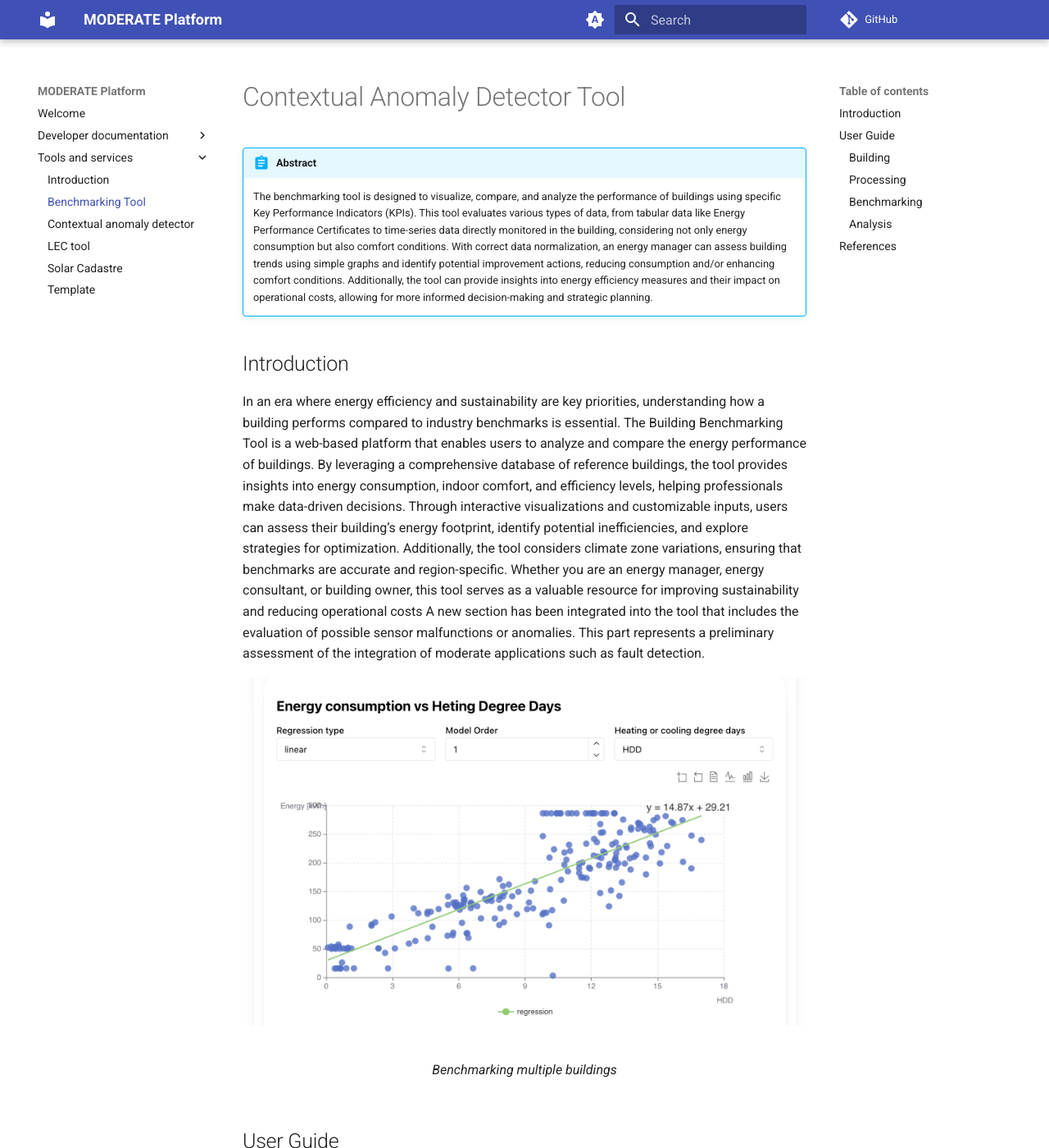
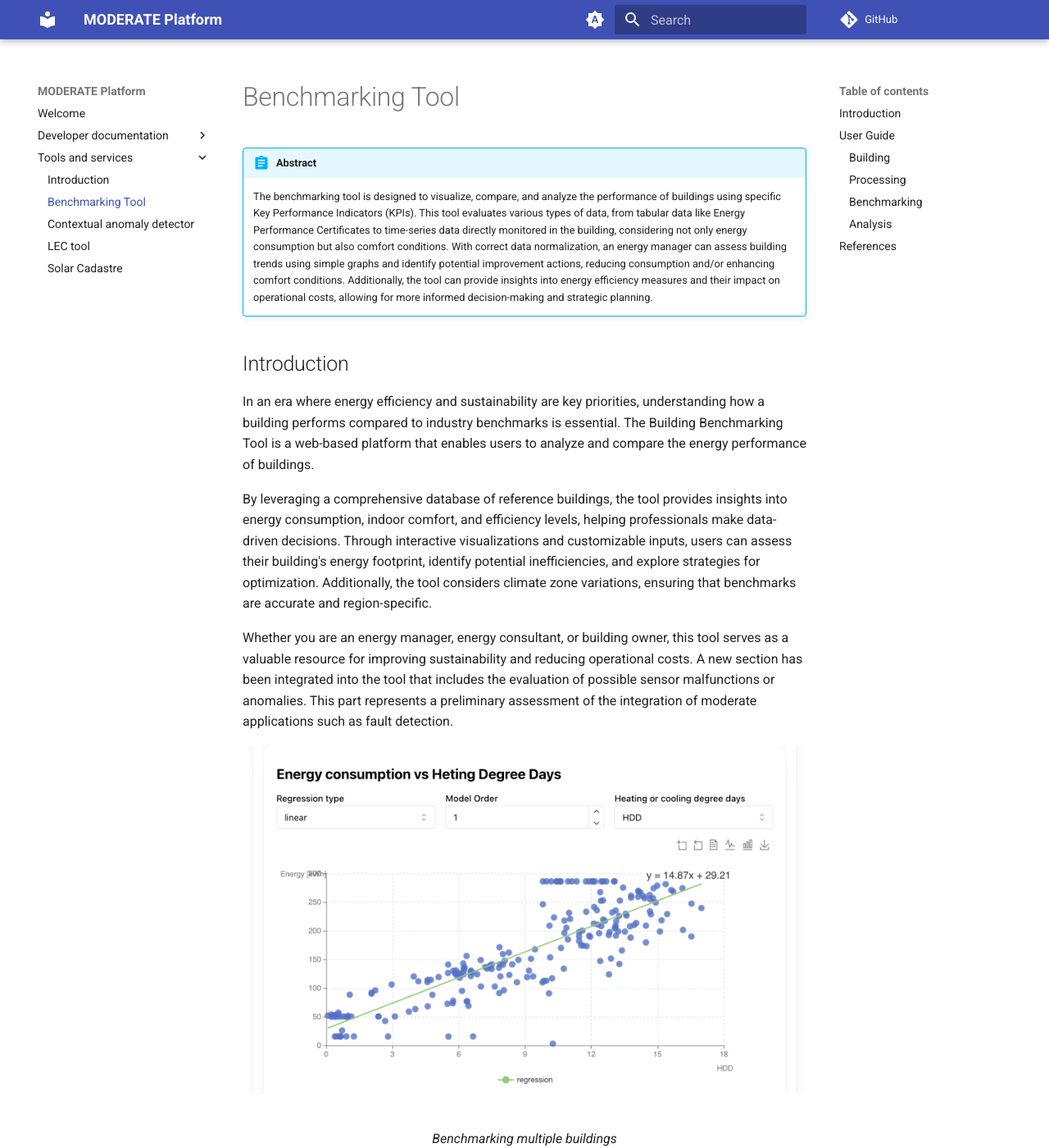
Before and after one commit to MODERATE-Project/moderate-docs, an MkDocs documentation site: the page built from docs/tools-and-services/benchmarking.md, in a window 1280 px wide and 1400 px high. Shown: the whole window at 82% size. Built offline with MkDocs 1.6.1 and Material for MkDocs 9.7.7, drawn with Linux system fonts in a browser that asks for light colours; comment, search, counter and statistics services are not loaded; some of the changed text lies outside the part shown.

Commit message:
📝 Proofread Benchmarking Tool documentation

```diff
--- a/docs/tools-and-services/benchmarking.md
+++ b/docs/tools-and-services/benchmarking.md
@@ -2,7 +2,7 @@
 title: Benchmarking Tool
 ---
 
-# Contextual Anomaly Detector Tool
+# Benchmarking Tool
 
 !!! abstract "Abstract"
 
@@ -12,8 +12,10 @@
 ## Introduction
 
 In an era where energy efficiency and sustainability are key priorities, understanding how a building performs compared to industry benchmarks is essential. The Building Benchmarking Tool is a web-based platform that enables users to analyze and compare the energy performance of buildings.
-By leveraging a comprehensive database of reference buildings, the tool provides insights into energy consumption, indoor comfort, and efficiency levels, helping professionals make data-driven decisions. Through interactive visualizations and customizable inputs, users can assess their building’s energy footprint, identify potential inefficiencies, and explore strategies for optimization. Additionally, the tool considers climate zone variations, ensuring that benchmarks are accurate and region-specific.
-Whether you are an energy manager,  energy consultant, or building owner, this tool serves as a valuable resource for improving sustainability and reducing operational costs
+
+By leveraging a comprehensive database of reference buildings, the tool provides insights into energy consumption, indoor comfort, and efficiency levels, helping professionals make data-driven decisions. Through interactive visualizations and customizable inputs, users can assess their building's energy footprint, identify potential inefficiencies, and explore strategies for optimization. Additionally, the tool considers climate zone variations, ensuring that benchmarks are accurate and region-specific.
+
+Whether you are an energy manager, energy consultant, or building owner, this tool serves as a valuable resource for improving sustainability and reducing operational costs.
 A new section has been integrated into the tool that includes the evaluation of possible sensor malfunctions or anomalies. This part represents a preliminary assessment of the integration of moderate applications such as fault detection.
 
 <figure markdown="span">
@@ -22,8 +24,11 @@
 </figure>
 
 ## User Guide
+
 The tool is composed of five main sections, accessible through the navbar in the header. These sections include four main categories:
+
 ### Building
+
 Users can view all managed buildings, including the latest sensor readings and the ability to view comfort performances and anomalies for a selected building.
 
 <figure markdown="span">
@@ -32,9 +37,11 @@
 </figure>
 
 ### Processing
+
 In this section, users can connect processed and cleaned time-series data for a specific building sensor from a CSV format to the database where the measured data is stored. Moreover, using the Python library Brickllm, users can update building metadata. These metadata are saved in RDF format and generated following the brickschema ontology. The Brickllm library allows the regeneration of the building description file, updating, for example, the identifier value for the new connected sensor. For its use, an API key for a specific LLM provider (ChatGPT, Fireworks, or Anthropic) is required.
 
 ### Benchmarking
+
 In this section, users can visualize the performances of all buildings through specific KPIs. Additionally, users can compare these buildings with each other or select two for comparison.
 
 <figure markdown="span">
@@ -43,7 +50,9 @@
 </figure>
 
 ### Analysis
+
 This section allows data analysis according to three main subsections:
+
 - **Comfort**: Users can view internal temperature trends, assess periods of overheating and overcooling, and evaluate a regression model between internal and external temperatures. This assessment helps identify potential issues related to the building's system or envelope.
 
 <figure markdown="span">
@@ -71,4 +80,5 @@
 </figure>
 
 ## References
-- [Benchamrking tool](https://tools.eeb.eurac.edu/building_benchmarking/#)
+
+- [Benchmarking tool](https://tools.eeb.eurac.edu/building_benchmarking/#)
```
Also changed, not shown: docs/tools-and-services/index.md (+3 -2 lines), docs/tools-and-services/template.md (deleted, +0 -30 lines).
